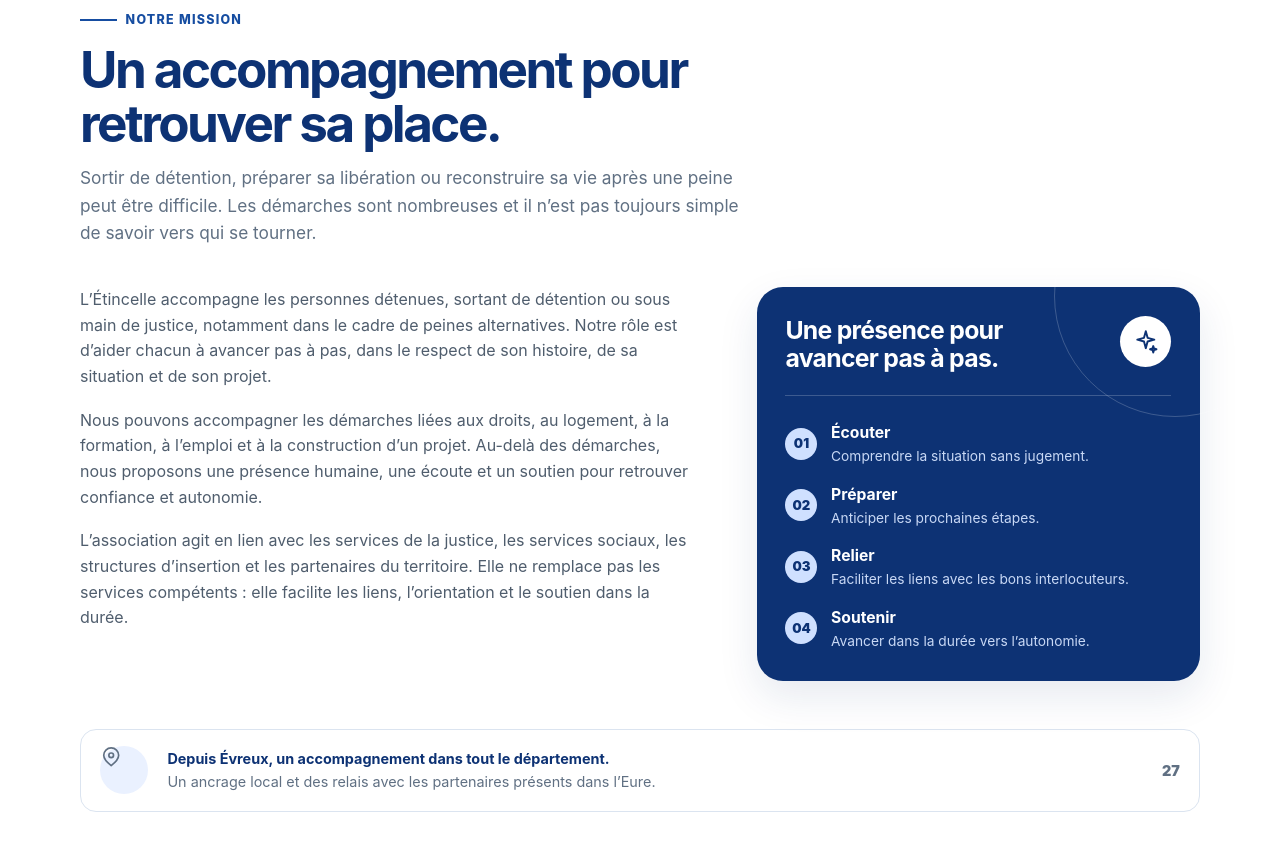
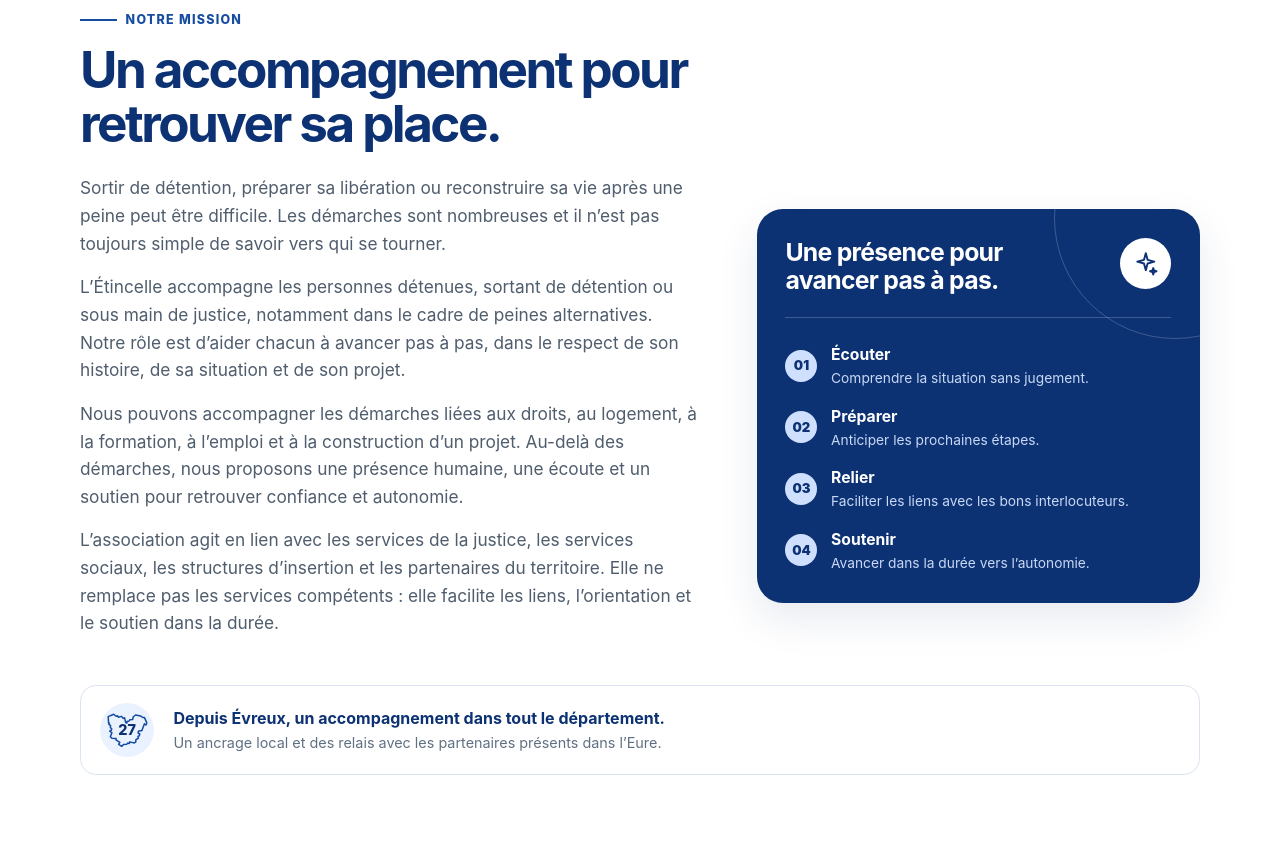
Before and after one commit to letincelle/letincelle.github.io, a plain HTML site: page index.html in a window 1280 px wide. Shown: the part 737-1580 px from the top of the page. Drawn offline with Linux system fonts and the light colour scheme.

Commit message:
Add files via upload

```diff
--- a/index.html
+++ b/index.html
@@ -198,7 +198,7 @@
         top: -1.9rem;
         left: 2rem;
         width: min(32rem, 78%);
-        opacity: 0.38;
+        opacity: 0.33;
         pointer-events: none;
         mix-blend-mode: multiply;
         transform: rotate(-4deg);
@@ -292,6 +292,7 @@
 
       .hero-card {
         position: relative;
+        overflow: hidden;
         padding: 1.8rem;
         color: var(--white);
         background: var(--blue-dark);
@@ -538,16 +539,22 @@
         display: grid;
         grid-template-columns: minmax(0, 1.05fr) minmax(270px, 0.75fr);
         gap: 3.5rem;
-        align-items: start;
-      }
-
-      .copy p { color: #4f5d6d; }
-      .copy p + p { margin-top: 1.15rem; }
-      .copy strong { color: var(--ink); }
+        align-items: center;
+      }
+
+      #mission .section-heading { margin-bottom: 1.5rem; }
+
+      .mission-copy {
+        color: #4f5d6d;
+        font-size: clamp(1rem, 0.95rem + 0.2vw, 1.08rem);
+      }
+
+      .mission-copy p { margin: 0; }
+      .mission-copy p + p { margin-top: 1rem; }
 
       .territory-strip {
         display: grid;
-        grid-template-columns: auto 1fr auto;
+        grid-template-columns: auto minmax(0, 1fr);
         align-items: center;
         gap: 1.2rem;
         margin-top: 3rem;
@@ -560,17 +567,18 @@
       .territory-icon {
         display: grid;
         place-items: center;
-        width: 3rem;
-        height: 3rem;
+        width: 3.375rem;
+        height: 3.375rem;
         color: var(--blue);
         background: var(--blue-soft);
         border-radius: 50%;
       }
 
-      .territory-icon svg { width: 1.4rem; height: 1.4rem; }
-      .territory-strip strong { display: block; color: var(--blue-dark); }
-      .territory-strip span { display: block; color: var(--muted); font-size: 0.9rem; }
-      .territory-mark { color: var(--blue); font-size: 1.1rem; font-weight: 900; }
+      .territory-icon svg, .territory-number { grid-area: 1 / 1; }
+      .territory-icon svg { width: 2.55rem; height: auto; }
+      .territory-number { color: var(--blue-dark); font-size: 0.9rem; font-weight: 850; line-height: 1; }
+      .territory-copy strong { display: block; color: var(--blue-dark); }
+      .territory-copy span { display: block; color: var(--muted); font-size: 0.9rem; }
 
       .actions-grid {
         display: grid;
@@ -952,14 +960,18 @@
       :focus-visible { outline: 3px solid #f1bd4a; outline-offset: 3px; }
 
       @media (max-width: 900px) {
+        .nav-wrap { position: relative; }
         .nav-toggle { display: inline-grid; place-items: center; }
         .nav-links {
           position: absolute;
           top: calc(100% + 0.5rem);
-          left: 1.5rem;
-          right: 1.5rem;
+          inset-inline: 0;
           display: none;
           align-items: stretch;
+          justify-content: stretch;
+          gap: 0.25rem;
+          max-height: calc(100dvh - 6rem);
+          overflow-y: auto;
           padding: 0.7rem;
           border: 1px solid var(--line);
           border-radius: 1rem;
@@ -969,9 +981,16 @@
         .nav-links.is-open { display: grid; }
         .nav-links a { padding: 0.7rem 0.8rem; }
         .nav-cta { text-align: center; }
-        .hero-grid, .intro-grid, .partners-layout, .contact-grid { grid-template-columns: 1fr; }
+        .hero-grid, .intro-grid, .partners-layout, .contact-grid { grid-template-columns: minmax(0, 1fr); }
         .hero-grid { gap: 3rem; }
+        .hero-map {
+          top: 2.5rem;
+          left: 50%;
+          width: min(27rem, 70%);
+          transform: translateX(-50%) rotate(-4deg);
+        }
         .hero-title-line { display: inline; white-space: normal; }
+        .intro-grid { gap: 1.75rem; }
         .hero-card { max-width: 560px; }
         .audience-grid, .process-grid, .value-grid { grid-template-columns: repeat(2, minmax(0, 1fr)); }
         .faq-layout { grid-template-columns: 1fr; gap: 2rem; }
@@ -986,15 +1005,16 @@
         .brand img { width: 50px; height: 50px; }
         .brand-tagline { display: none; }
         .hero { padding: 4.4rem 0 4rem; }
-        h1 { font-size: clamp(2.75rem, 16vw, 4.8rem); }
+        h1 { font-size: clamp(2.6rem, 14.4vw, 4.8rem); }
         .section { padding: 4.5rem 0; }
+        .section-heading h2 { font-size: clamp(1.8rem, 9vw, 2rem); }
         .audience-grid, .process-grid, .value-grid, .support-grid, .actions-grid, .team-grid, .partner-list { grid-template-columns: 1fr; }
+        .partners-layout h2 .keep-title { white-space: normal; }
         .partner-carousel { padding: 1rem; }
         .partner-carousel-header { align-items: start; flex-direction: column; gap: 1rem; }
         .partner-card { flex-basis: 100%; }
-        .territory-strip { grid-template-columns: auto 1fr; }
-        .territory-mark { display: none; }
         .contact-grid { gap: 2rem; }
+        .contact-row { overflow-wrap: anywhere; }
         .footer-grid { align-items: flex-start; flex-direction: column; gap: 0.5rem; }
       }
 
@@ -1068,11 +1088,11 @@
           <div class="section-heading">
             <span class="eyebrow">Notre mission</span>
             <h2>Un accompagnement pour retrouver sa place.</h2>
-            <p>Sortir de détention, préparer sa libération ou reconstruire sa vie après une peine peut être difficile. Les démarches sont nombreuses et il n’est pas toujours simple de savoir vers qui se tourner.</p>
           </div>
 
           <div class="intro-grid">
-            <div class="copy">
+            <div class="mission-copy">
+              <p>Sortir de détention, préparer sa libération ou reconstruire sa vie après une peine peut être difficile. Les démarches sont nombreuses et il n’est pas toujours simple de savoir vers qui se tourner.</p>
               <p>L’Étincelle accompagne les personnes détenues, sortant de détention ou sous main de justice, notamment dans le cadre de peines alternatives. Notre rôle est d’aider chacun à avancer pas à pas, dans le respect de son histoire, de sa situation et de son projet.</p>
               <p>Nous pouvons accompagner les démarches liées aux droits, au logement, à la formation, à l’emploi et à la construction d’un projet. Au-delà des démarches, nous proposons une présence humaine, une écoute et un soutien pour retrouver confiance et autonomie.</p>
               <p>L’association agit en lien avec les services de la justice, les services sociaux, les structures d’insertion et les partenaires du territoire. Elle ne remplace pas les services compétents : elle facilite les liens, l’orientation et le soutien dans la durée.</p>
@@ -1098,10 +1118,22 @@
 
           <div class="territory-strip">
             <span class="territory-icon" aria-hidden="true">
-              <svg viewBox="0 0 24 24" fill="none" stroke="currentColor" stroke-width="1.8" stroke-linecap="round" stroke-linejoin="round"><path d="M20 10c0 5-8 11-8 11S4 15 4 10a8 8 0 1 1 16 0Z"/><circle cx="12" cy="10" r="2.5"/></svg>
+              <svg viewBox="0 0 51 43" fill="none" stroke="currentColor" stroke-width="1.9" stroke-linejoin="round">
+                <path d="M8.4 1.5 11.3 4.1 13.3 3.4 14.1 5.3 18.1 4.2 20.4 6.8 22 6
+                  23.3 11.8 24.3 12.6 25 12.5 25 10.5 27.7 10 28.6 8.4 32 8.2 32.9 4.7
+                  35.8 2.5 42 3.7 44.4 5.6 46.7 5.5 49.7 12.1 49.2 14.3 48.5 15 46.8 13.4
+                  43.5 22.2 40.2 22.2 38.9 23.7 39.2 25.6 40.7 25.5 40.9 26.6 40.4 28.4
+                  38.7 29.3 39.2 31.6 36.1 33.4 36 36.3 34.1 37.4 28.5 36.1 28 38.1 26.1 37.5
+                  24.6 39 20.6 39.4 18.3 41.7 14.6 39.2 16 36.7 11.2 33.5 11.4 31.8 6.1 31.5
+                  4.2 29.7 6.1 24.6 3.4 22.7 5.5 21.3 5.8 19.2 4.2 18.4 4.5 15.7 2.1 13.8
+                  3 12.6 1.9 12 1.5 4.5Z" />
+              </svg>
+              <span class="territory-number">27</span>
             </span>
-            <span><strong>Depuis Évreux, un accompagnement dans tout le département.</strong><span>Un ancrage local et des relais avec les partenaires présents dans l’Eure.</span></span>
-            <span class="territory-mark" aria-hidden="true">27</span>
+            <div class="territory-copy">
+              <strong>Depuis Évreux, un accompagnement dans tout le département.</strong>
+              <span>Un ancrage local et des relais avec les partenaires présents dans l’Eure.</span>
+            </div>
           </div>
         </div>
       </section>
```
